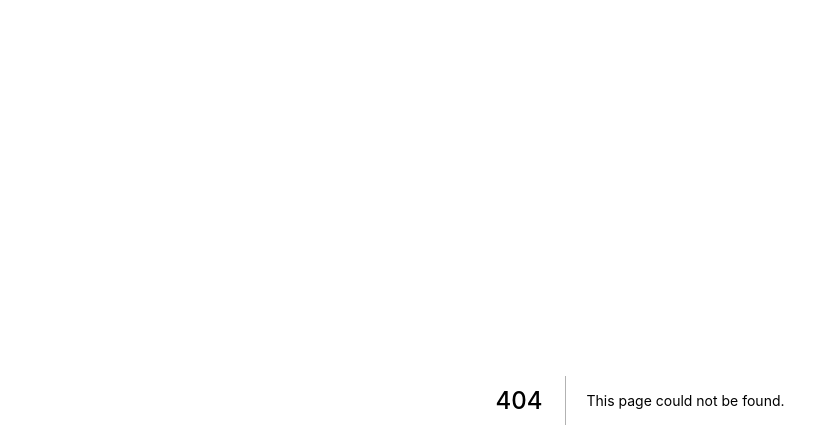
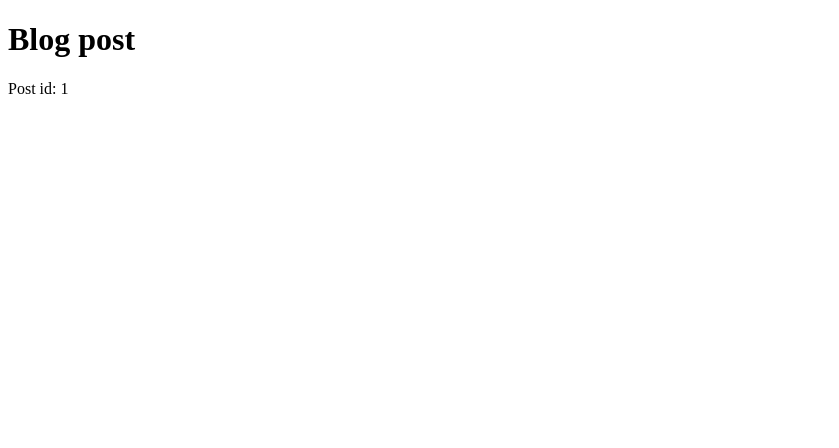
Before and after one commit to paulreyneveld/fcc-next, a Next.js app: page /blog/1 in a window 1280 px wide. Before the commit this address had no page. Shown: the top 448 px of the page, without its empty margins (0-839 px from the left). Built offline with nearby package versions, Linux system fonts and the light colour scheme.

Commit message:
Added a dynamic page

```diff
--- /dev/null
+++ b/pages/blog/[id].js
@@ -0,0 +1,12 @@
+import { useRouter } from 'next/router'
+
+export default () => {
+    const router = useRouter()
+
+    return (
+        <>
+            <h1>Blog post</h1>
+            <p>Post id: {router.query.id}</p>
+        </>
+    )
+}
```
